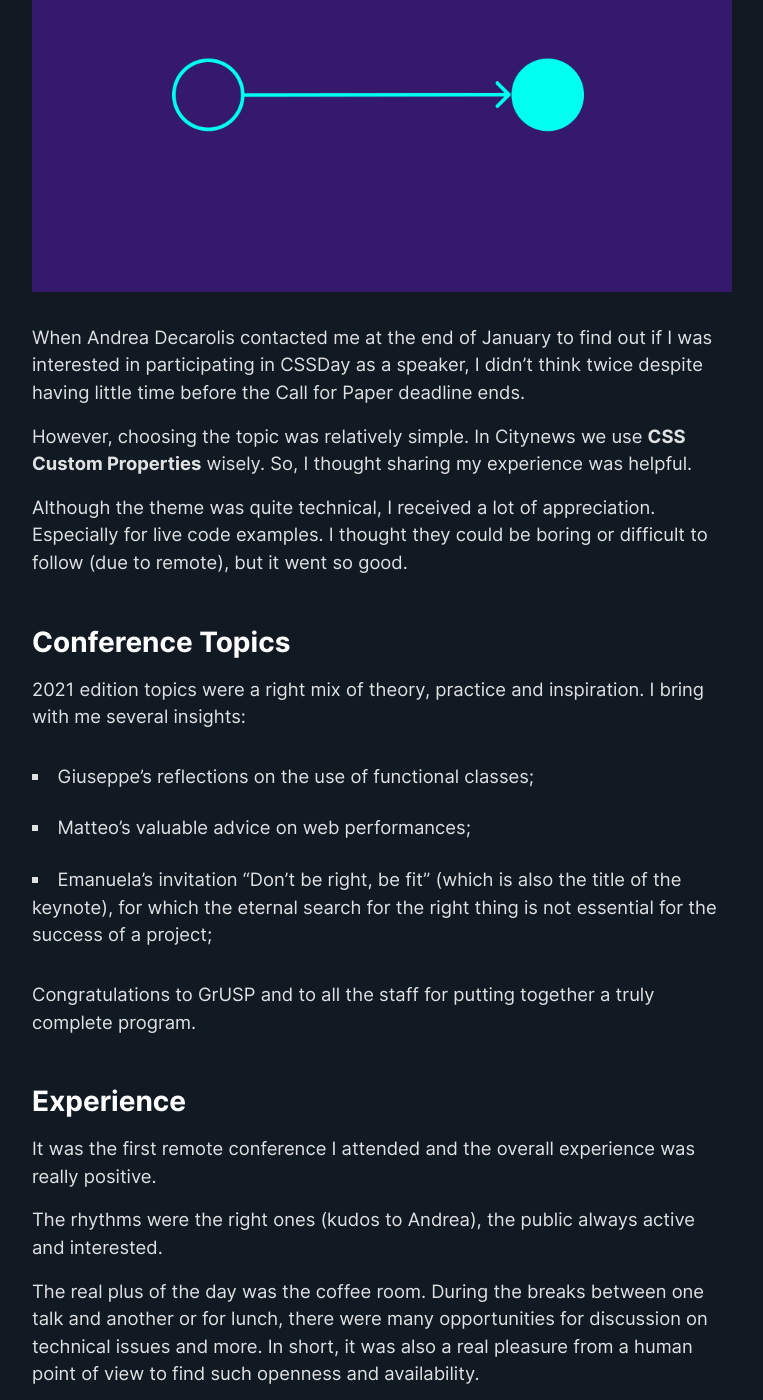
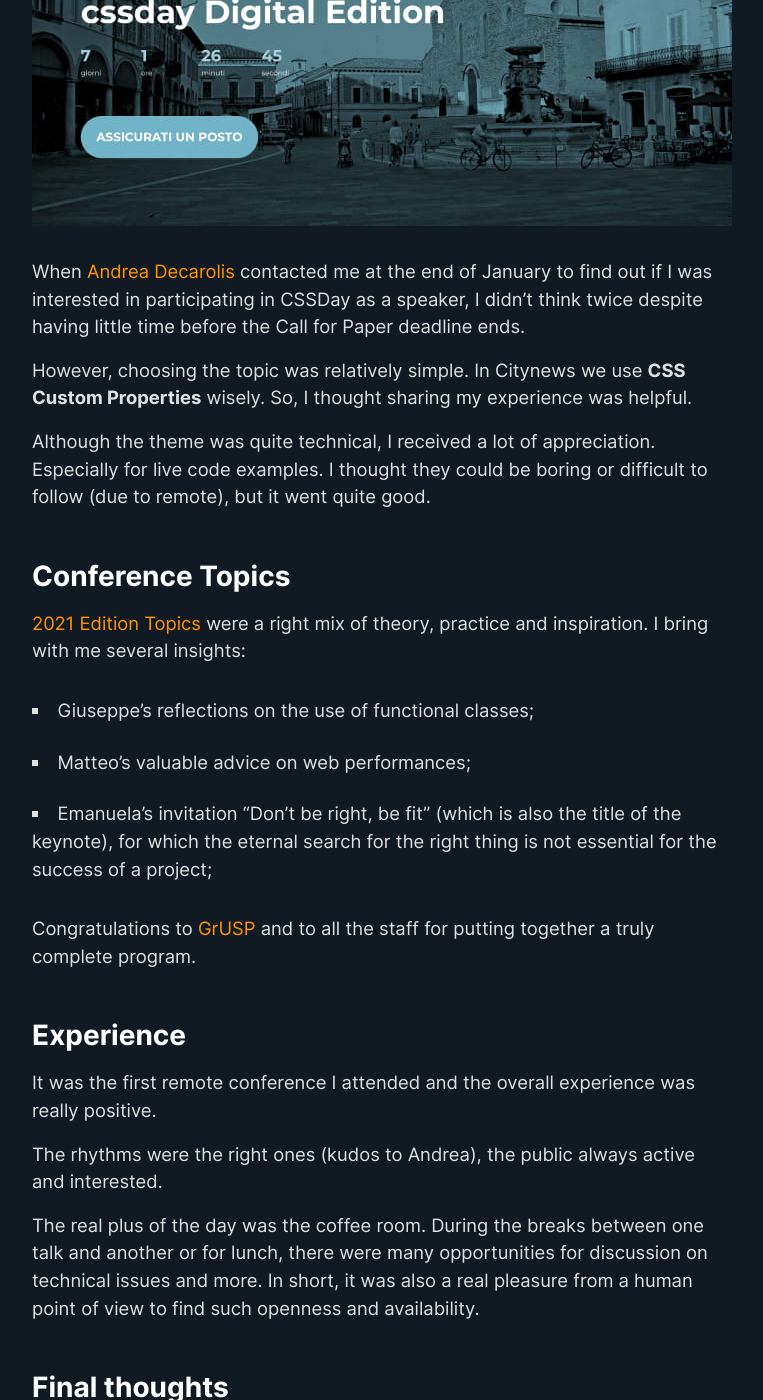
Before and after one commit to zetareticoli/fi, a Jekyll site: the page built from _posts/2021-03-25-notes-cssday-2021.md, in a window 1280 px wide and 1400 px high, scrolled down 360 px. Shown: the whole window, without its empty margins (258-1021 px from the left). Built offline with Jekyll 4.4.1, drawn with Linux system fonts in a browser that asks for light colours; some of the changed text lies outside the part shown.

Commit message:
New post on CSS Day

```diff
--- a/_posts/2021-03-25-notes-cssday-2021.md
+++ b/_posts/2021-03-25-notes-cssday-2021.md
@@ -1,26 +1,26 @@
 ---
 layout: post
-title: "My talk at cssday 2021"
-cover-image: mobile-ux-goals.png
+title: "My talk at CSSDay 2021"
+cover-image: css-day-2021.jpg
 sitemap:
   priority: 0.95
 ---
 
-When Andrea Decarolis contacted me at the end of January to find out if I was interested in participating in CSSDay as a speaker, I didn't think twice despite having little time before the Call for Paper deadline ends.
+When <a href="https://decaro.la" target="_blank" rel="nofollow">Andrea Decarolis</a> contacted me at the end of January to find out if I was interested in participating in CSSDay as a speaker, I didn't think twice despite having little time before the Call for Paper deadline ends.
 
 However, choosing the topic was relatively simple. In Citynews we use **CSS Custom Properties** wisely. So, I thought sharing my experience was helpful.
 
-Although the theme was quite technical, I received a lot of appreciation. Especially for live code examples. I thought they could be boring or difficult to follow (due to remote), but it went so good.
+Although the theme was quite technical, I received a lot of appreciation. Especially for live code examples. I thought they could be boring or difficult to follow (due to remote), but it went quite good.
 
 ## Conference Topics
 
-2021 edition topics were a right mix of theory, practice and inspiration. I bring with me several insights:
+<a href="https://2021.cssday.it/talks_speakers/" target="_blank" rel="nofollow">2021 Edition Topics</a> were a right mix of theory, practice and inspiration. I bring with me several insights:
 
 - Giuseppe's reflections on the use of functional classes;
 - Matteo's valuable advice on web performances;
 - Emanuela's invitation "Don't be right, be fit" (which is also the title of the keynote), for which the eternal search for the right thing is not essential for the success of a project;
 
-Congratulations to GrUSP and to all the staff for putting together a truly complete program.
+Congratulations to <a href="https://www.grusp.org/it/" target="_blank" rel="nofollow">GrUSP</a> and to all the staff for putting together a truly complete program.
 
 ## Experience
 
@@ -36,4 +36,4 @@ The real plus of the day was the coffee room. During the breaks between one talk
 
 In short, I can't wait to participate in the 2022 edition, hoping to see us all live.
 
-Here you find my [talk slides](https://slides.com/francescoimprota/css-custom-properties)
+Here you find my  <a href="https://slides.com/francescoimprota/css-custom-properties" target="_blank" rel="nofollow">talk slides</a>
```
Also changed, not shown: _posts/2020-12-22-my-year-in-review.md (+1 -1 lines), _posts/2021-01-18-pull-request-review-cheklist.md (+1 -1 lines), img/covers/css-day-2021.jpg (added).
